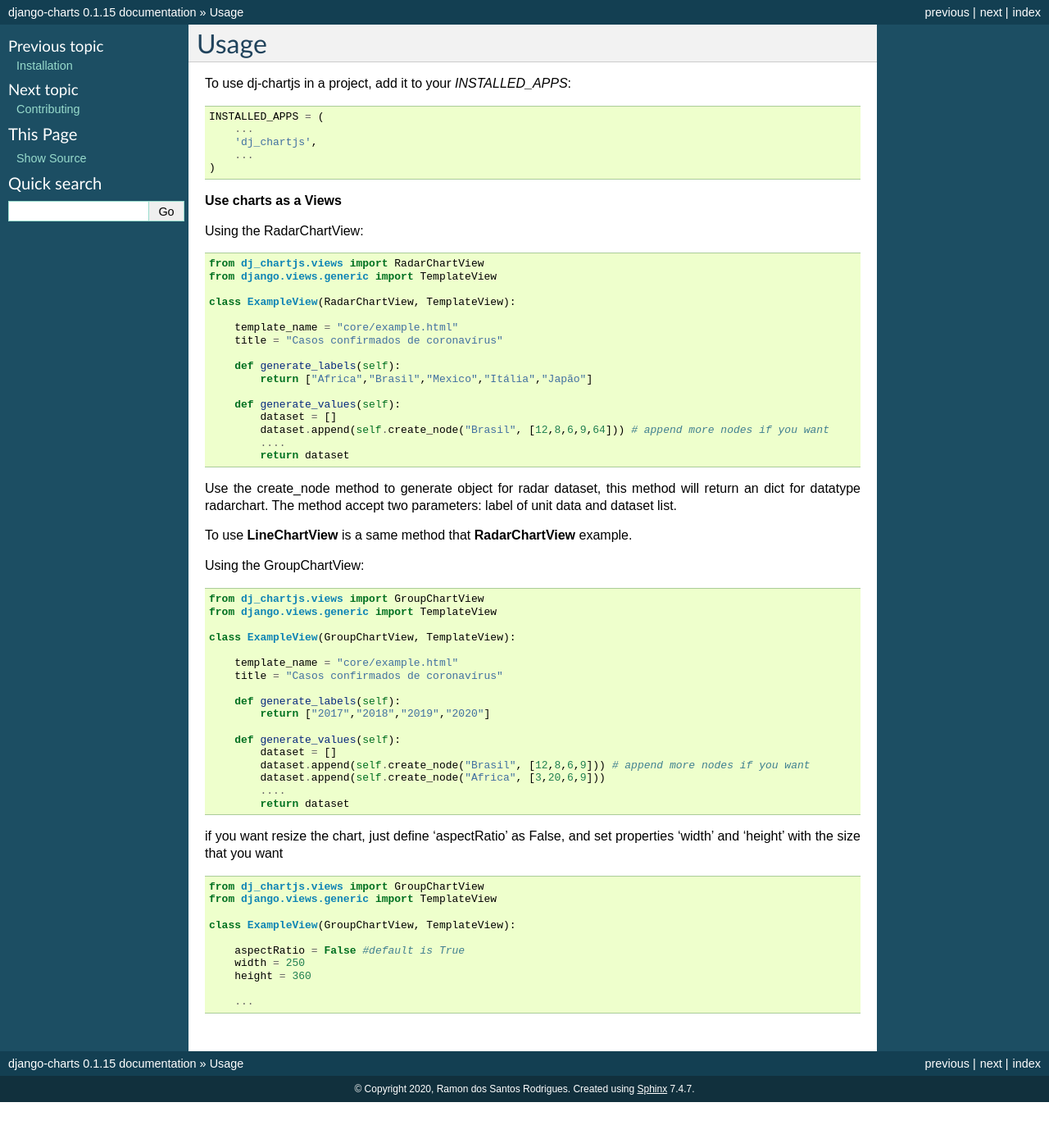
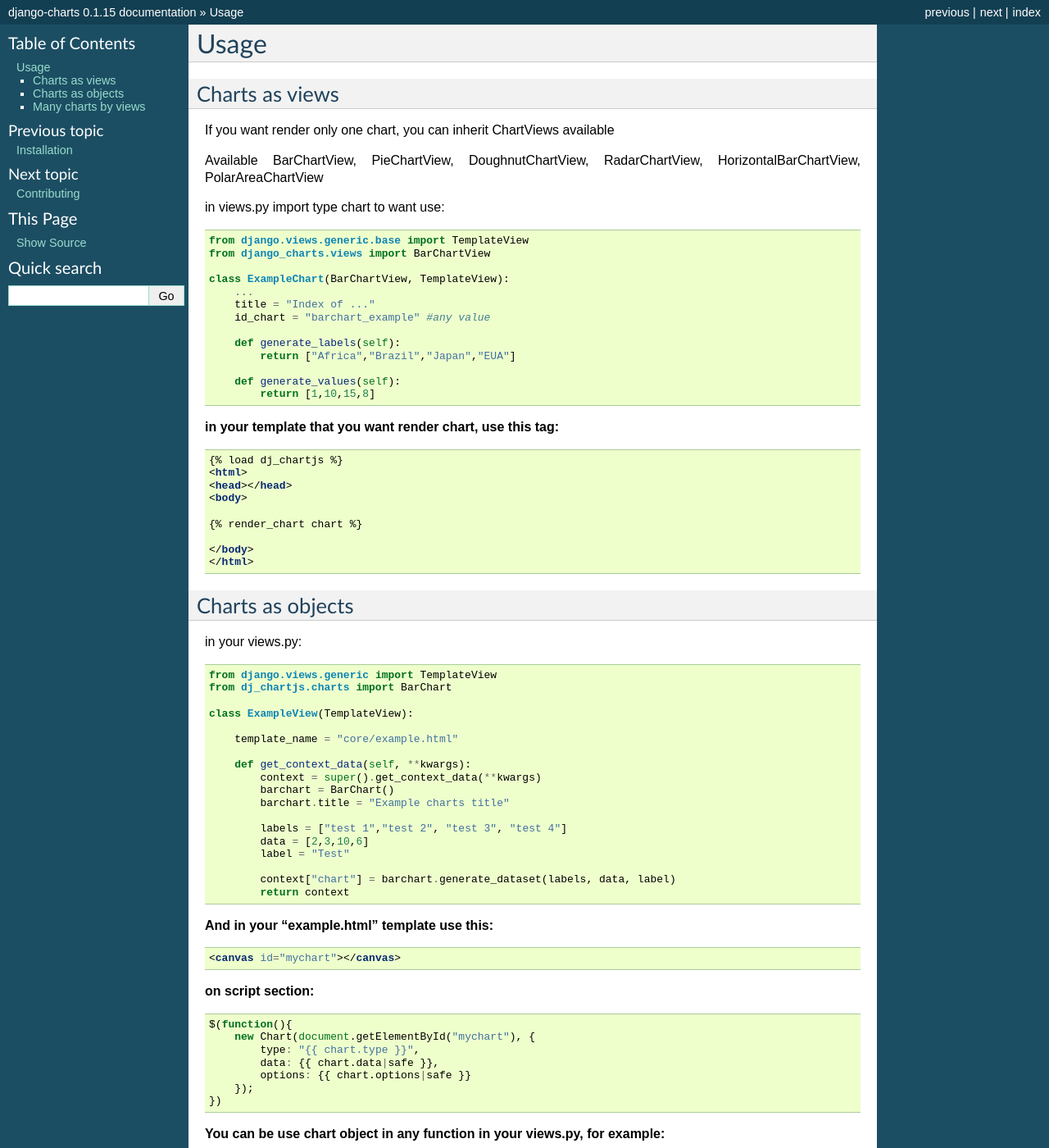
Before and after one commit to Ramon5/dj-chartjs, a Sphinx documentation site: the page built from docs/usage.rst, in a window 1280 px wide and 1400 px high. Shown: the whole window at 82% size. Built offline with Sphinx 7.4.7, drawn with Linux system fonts in a browser that asks for light colours; some of the changed text lies outside the part shown.

Commit message:
Change usage.rst

```diff
--- a/docs/usage.rst
+++ b/docs/usage.rst
@@ -1,77 +1 @@
-=====
-Usage
-=====
-
-To use dj-chartjs in a project, add it to your `INSTALLED_APPS`:
-
-.. code-block:: python
-
-    INSTALLED_APPS = (
-        ...
-        'dj_chartjs',
-        ...
-    )
-
-**Use charts as a Views**
-
-Using the RadarChartView:
-
-.. code-block:: python
-
-    from dj_chartjs.views import RadarChartView
-    from django.views.generic import TemplateView
-
-    class ExampleView(RadarChartView, TemplateView):
-
-        template_name = "core/example.html"
-        title = "Casos confirmados de coronavírus"
-
-        def generate_labels(self):
-            return ["Africa","Brasil","Mexico","Itália","Japão"]
-
-        def generate_values(self):
-            dataset = []
-            dataset.append(self.create_node("Brasil", [12,8,6,9,64])) # append more nodes if you want
-            ....
-            return dataset
-
-Use the create_node method to generate object for radar dataset, this method will return an dict for datatype radarchart. The method accept two parameters: label of unit data and dataset list.
-
-To use **LineChartView** is a same method that **RadarChartView** example.
-
-Using the GroupChartView:
-
-.. code-block:: python
-
-    from dj_chartjs.views import GroupChartView
-    from django.views.generic import TemplateView
-
-    class ExampleView(GroupChartView, TemplateView):
-
-        template_name = "core/example.html"
-        title = "Casos confirmados de coronavírus"
-
-        def generate_labels(self):
-            return ["2017","2018","2019","2020"]
-
-        def generate_values(self):
-            dataset = []
-            dataset.append(self.create_node("Brasil", [12,8,6,9])) # append more nodes if you want
-            dataset.append(self.create_node("Africa", [3,20,6,9]))
-            ....
-            return dataset
-
-if you want resize the chart, just define 'aspectRatio' as False, and set properties 'width' and 'height' with the size that you want
-
-.. code-block:: python
-
-    from dj_chartjs.views import GroupChartView
-    from django.views.generic import TemplateView
-
-    class ExampleView(GroupChartView, TemplateView):
-
-        aspectRatio = False #default is True
-        width = 250
-        height = 360
-
-        ...
+.. include:: ../USAGE.rst
```
